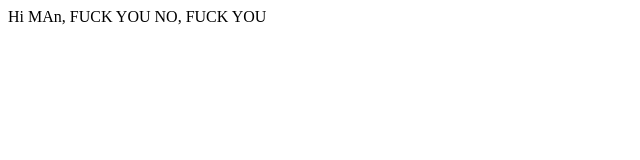
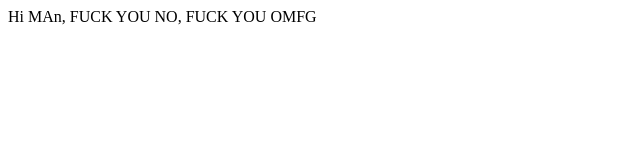
Before and after one commit to NazarBezushko/my-project, a plain HTML site: page DEMO/index.html in a window 1280 px wide. Shown: the full height of the page, 0-640 px from the left. Drawn offline with Linux system fonts and the light colour scheme.

Commit message:
Step 1 - ALO

```diff
--- a/DEMO/index.html
+++ b/DEMO/index.html
@@ -9,5 +9,6 @@
 <body>
     Hi MAn, FUCK YOU
     NO, FUCK YOU
+    OMFG
 </body>
 </html>
```
